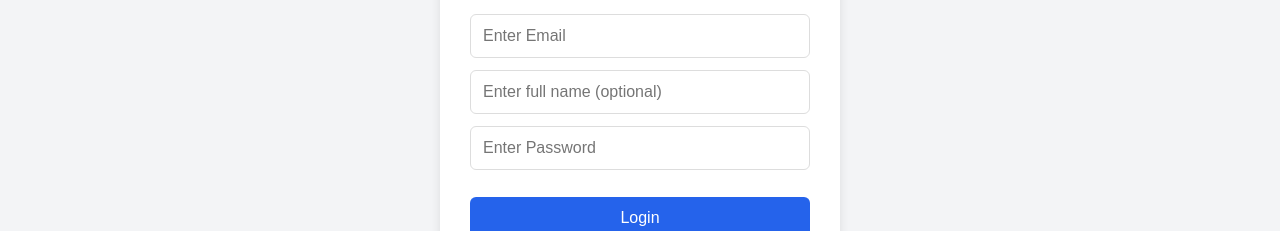
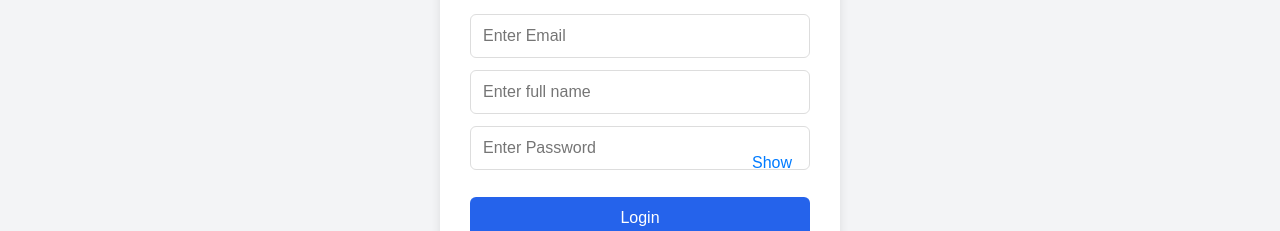
Before and after one commit to ankitkr46/coursify, a React (Vite) app in the folder client/: page /login in a window 1280 px wide. Shown: the part 207-438 px from the top of the page. Built offline with nearby package versions, Linux system fonts and the light colour scheme.

Commit message:
updated the password show and hide functionality

```diff
--- a/client/src/components/Login/Login.jsx
+++ b/client/src/components/Login/Login.jsx
@@ -7,25 +7,35 @@ const Login = () => {
   const [email, setEmail] = useState("");
   const [password, setPassword] = useState("");
   const [fullName, setFullName] = useState("");
+  const [showPassword, setShowPassword] = useState(false);
   const [error, setError] = useState("");
+  const [loading, setLoading] = useState(false);
   const navigate = useNavigate();
 
   async function handleLogin(e) {
     e.preventDefault();
+    setError("");
+    setLoading(true);
     try {
       const response = await API.post("/users/login", {}, {
-        headers: { username: email, password }
+        headers: { username: email.trim(), password }
       });
-      localStorage.setItem("token", response.data.token);
+      const token = response?.data?.token;
+      if (!token) throw new Error('Invalid response from server');
+      localStorage.setItem("token", token);
       localStorage.setItem("role", "user");
-  if (fullName) localStorage.setItem('fullName', fullName);
-  // notify other components in the same tab that auth changed
+      localStorage.setItem('username', email.trim());
+      if (fullName) localStorage.setItem('fullName', fullName.trim());
+      // notify same-tab listeners
       window.dispatchEvent(new Event('auth-changed'));
       alert("Login successful ✅");
       setError("");
       navigate("/dashboard");
     } catch (err) {
-      setError("User not found. Please sign up first.");
+      const msg = err?.response?.data?.message || err.message || 'Login failed';
+      setError(msg);
+    } finally {
+      setLoading(false);
     }
   }
 
@@ -38,22 +48,54 @@ const Login = () => {
           placeholder="Enter Email"
           value={email}
           onChange={(e) => setEmail(e.target.value)}
+          disabled={loading}
           required
         />
         <input
           type="text"
-          placeholder="Enter full name (optional)"
+          placeholder="Enter full name"
           value={fullName}
           onChange={(e) => setFullName(e.target.value)}
+          disabled={loading}
         />
+        <div style={{ position: "relative", width: "100%" }}>
   <input
-          type="password"
+    type={showPassword ? "text" : "password"}
     placeholder="Enter Password"
     value={password}
     onChange={(e) => setPassword(e.target.value)}
+    disabled={loading}
     required
+    style={{ width: "100%", paddingRight: "60px" }}
   />
-        <button type="submit">Login</button>
+
+  <button
+    type="button"
+    onClick={() => setShowPassword(!showPassword)}
+    style={{
+      position: "absolute",
+      right: "10px",
+      top: "50%",
+      transform: "translateY(-50%)",
+      background: "none",
+      border: "none",
+      color: "#007bff",
+      cursor: "pointer",
+      width: 'auto',
+      padding: '6px 8px',
+      height: '36px',
+      display: 'inline-flex',
+      alignItems: 'center',
+      justifyContent: 'center',
+      borderRadius: '4px',
+  zIndex: 2,
+    }}
+  >
+    {showPassword ? "Hide" : "Show"}
+  </button>
+</div>
+
+        <button type="submit" disabled={loading}>{loading ? 'Signing in...' : 'Login'}</button>
       </form>
       {error && <div style={{ color: "red", marginTop: "12px" }}>{error}</div>}
       <div style={{ marginTop: "18px", textAlign: "center" }}>
```
Lines whose indentation alone changed are shown as unchanged.
